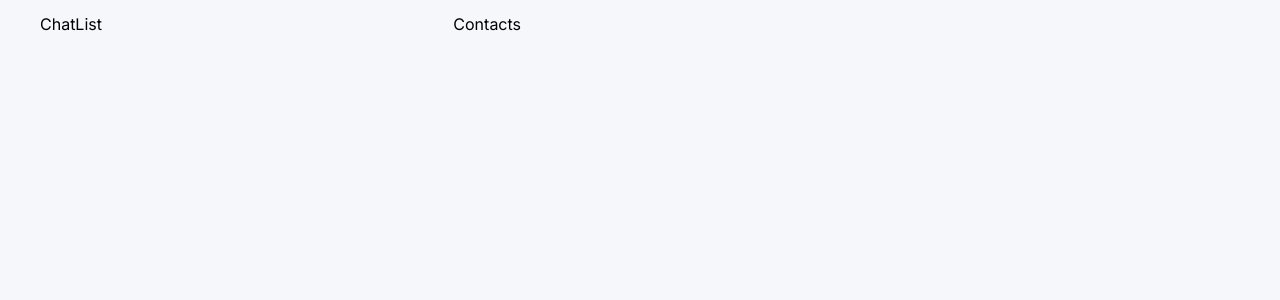
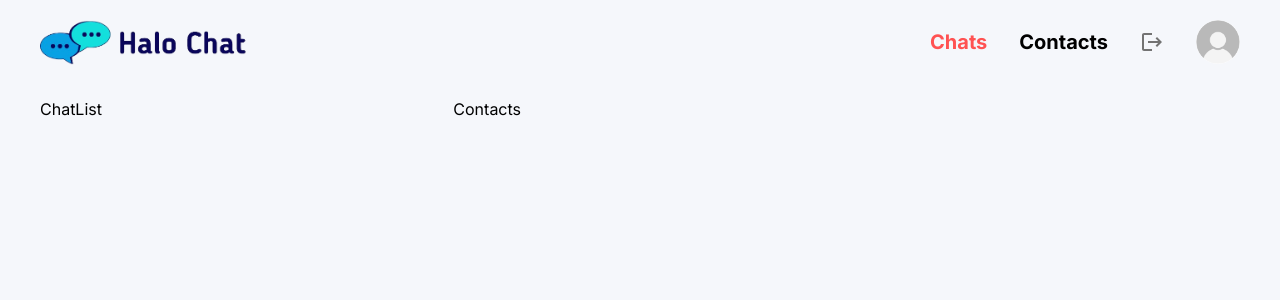
Before and after one commit to atreya786/Thunder-Chat, a Next.js app: page /chats in a window 1280 px wide. Shown: the top 300 px of the page. Built offline with nearby package versions, Linux system fonts and the light colour scheme; no server answers.

Commit message:
Topbar and Bottombar

```diff
--- a/app/(root)/layout.js
+++ b/app/(root)/layout.js
@@ -1,6 +1,8 @@
 import { Inter } from "next/font/google";
 import "../globals.css";
 import Provider from "@components/Provider";
+import TopBar from "@components/TopBar";
+import BottomBar from "@components/BottomBar";
 
 const inter = Inter({ subsets: ["latin"] });
 
@@ -13,7 +15,11 @@ export default function RootLayout({ children }) {
   return (
     <html lang="en">
       <body className={`${inter.className} bg-blue-2`}>
-        <Provider>{children}</Provider>
+        <Provider>
+          <TopBar />
+          {children}
+          <BottomBar />
+        </Provider>
       </body>
     </html>
   );
--- /dev/null
+++ b/components/BottomBar.jsx
@@ -0,0 +1,53 @@
+"use client";
+
+import { Logout } from "@mui/icons-material";
+import { signOut, useSession } from "next-auth/react";
+import Link from "next/link";
+import { usePathname } from "next/navigation";
+
+const BottomBar = () => {
+  const pathname = usePathname();
+
+  const handleLogout = async () => {
+    signOut({ callbackUrl: "/" });
+  };
+
+  const { data: session } = useSession();
+  const user = session?.user;
+
+  return (
+    <div className="bottom-bar">
+      <Link
+        href="/chats"
+        className={`${
+          pathname === "/chats" ? "text-red-1" : ""
+        } text-heading4-bold`}
+      >
+        Chats
+      </Link>
+      <Link
+        href="/contacts"
+        className={`${
+          pathname === "/contacts" ? "text-red-1" : ""
+        } text-heading4-bold`}
+      >
+        Contacts
+      </Link>
+
+      <Logout
+        sx={{ color: "#737373", cursor: "pointer" }}
+        onClick={handleLogout}
+      />
+
+      <Link href="/profile">
+        <img
+          src={user?.profileImage || "/assets/person.jpg"}
+          alt="profile"
+          className="profilePhoto"
+        />
+      </Link>
+    </div>
+  );
+};
+
+export default BottomBar;
--- a/components/Form.jsx
+++ b/components/Form.jsx
@@ -15,7 +15,6 @@ const Form = ({ type }) => {
   const {
     register,
     handleSubmit,
-    watch,
     formState: { errors },
   } = useForm();
 
@@ -32,6 +31,7 @@ const Form = ({ type }) => {
       });
 
       if (res.ok) {
+        toast.success("Registered SUccessfully");
         router.push("/");
       }
 
--- /dev/null
+++ b/components/TopBar.jsx
@@ -0,0 +1,60 @@
+"use client";
+
+import { Logout } from "@mui/icons-material";
+import { signOut, useSession } from "next-auth/react";
+import Link from "next/link";
+import { usePathname } from "next/navigation";
+import React from "react";
+
+const TopBar = () => {
+  const pathname = usePathname();
+
+  const handleLogout = async () => {
+    signOut({ callbackUrl: "/" });
+  };
+
+  const { data: session } = useSession();
+  const user = session?.user;
+
+  return (
+    <div className="topbar">
+      <Link href="/chats">
+        <img src="/assets/logo.png" alt="logo" className="logo" />
+      </Link>
+
+      <div className="menu">
+        <Link
+          href="/chats"
+          className={`${
+            pathname === "/chats" ? "text-red-1" : ""
+          } text-heading4-bold`}
+        >
+          Chats
+        </Link>
+        <Link
+          href="/contacts"
+          className={`${
+            pathname === "/contacts" ? "text-red-1" : ""
+          } text-heading4-bold`}
+        >
+          Contacts
+        </Link>
+
+        <Logout
+          sx={{ color: "#737373", cursor: "pointer" }}
+          onClick={handleLogout}
+        />
+
+        <Link href="/profile">
+          <img
+            src={user?.profileImage || "/assets/person.jpg"}
+            alt="profile"
+            className="profilePhoto"
+          />
+        </Link>
+      </div>
+    </div>
+  );
+};
+
+export default TopBar;
```
